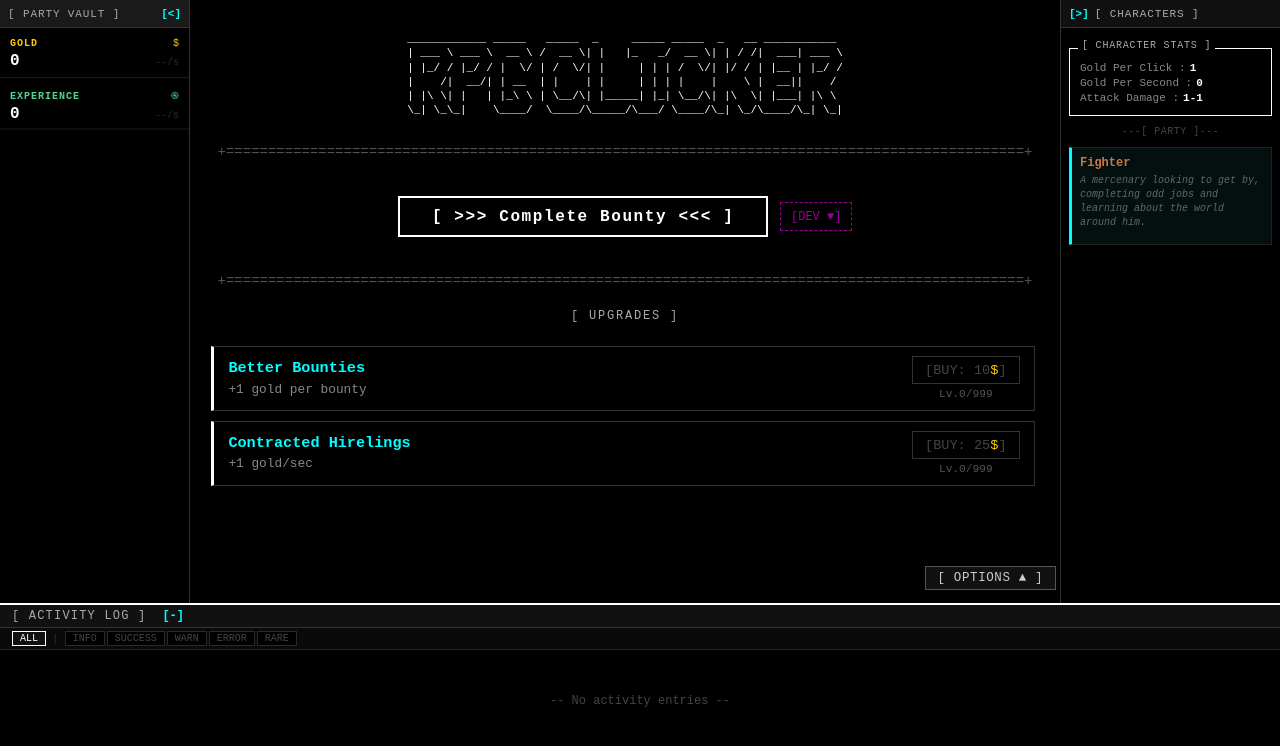
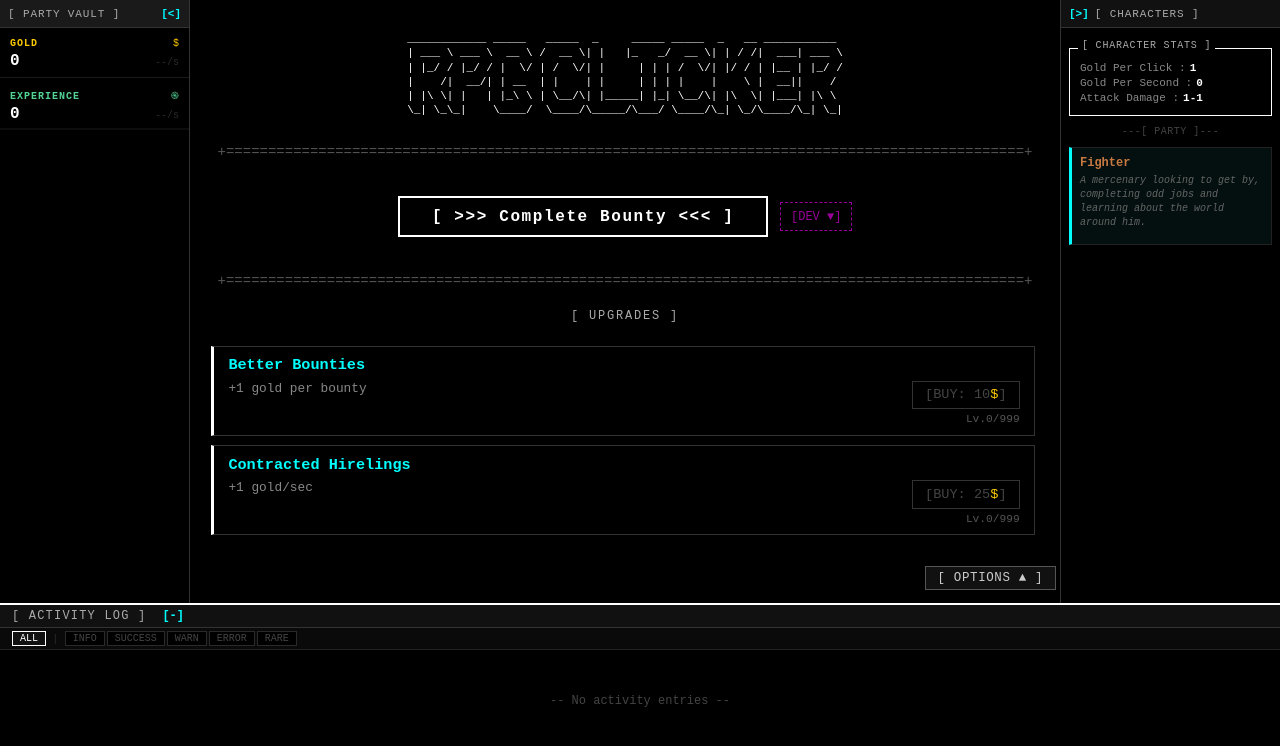
Before and after one commit to penguinswin3/rpg-clicker, an Angular app: page / in a window 1280 px wide. Shown: the top 746 px of the page. Built offline with nearby package versions, Linux system fonts and the light colour scheme.

Commit message:
upgrade button formatting

```diff
--- a/src/app/app.component.html
+++ b/src/app/app.component.html
@@ -74,11 +74,10 @@ ____________ _____   _____  _     _____ _____  _   __ ___________
 
         <!-- Shared upgrade card template — used by both columns -->
         <ng-template #upgradeCard let-id>
-          <div class="upgrade-card">
-            <div class="upgrade-info">
+          <div class="upgrade-card" [class.bland]="blandMode">
             <span class="upgrade-name cyan-text">{{ getUpgradeFlavor(id).name }}</span>
+            <div class="upgrade-body">
               <span class="upgrade-desc" *ngIf="!blandMode">{{ getUpgradeFlavor(id).desc }}{{ upgradeDescSuffix(id) }}</span>
-            </div>
               <div class="upgrade-btn-wrap">
                 <button class="upgrade-btn"
                   [class.upgrade-maxed]="upgrades.isMaxed(id)"
@@ -88,6 +87,7 @@ ____________ _____   _____  _     _____ _____  _   __ ___________
                   <ng-template #costTpl>[BUY: <ng-container *ngFor="let c of upgrades.allCosts(id); let i = index"><ng-container *ngIf="i > 0"> + </ng-container>{{ formatNumber(c.amount) }}<span [style.color]="getCurrencyFlavor(c.currency).color">{{ getCurrencyFlavor(c.currency).symbol }}</span></ng-container>]</ng-template>
                 </button>
                 <span class="upgrade-level">Lv.{{ upgrades.level(id) }}/{{ upgrades.maxLevel(id) }}</span>
+              </div>
             </div>
           </div>
         </ng-template>
--- a/src/app/app.component.scss
+++ b/src/app/app.component.scss
@@ -389,15 +389,14 @@
 
 .upgrade-card {
   display: flex;
-  justify-content: space-between;
-  align-items: center;
+  flex-direction: column;
   box-sizing: border-box;
   border: 1px solid #333;
   border-left: 3px solid #fff;
   padding: 0.6rem 0.9rem;
   margin-bottom: 0.6rem;
   min-height: 3.25rem;
-  gap: 0.6rem;
+  gap: 0.3rem;
 
   &:hover {
     border-left-color: #0ff;
@@ -405,20 +404,24 @@
   }
 }
 
-.upgrade-info {
-  display: flex;
-  flex-direction: column;
-  gap: 0.2rem;
-  min-width: 0;
-  overflow: hidden;
-  flex: 1;
-}
-
 .upgrade-name {
   font-weight: bold;
   font-size: 0.95rem;
   word-wrap: break-word;
   line-height: 1.3;
+  width: 100%;
+}
+
+.cyan-text {
+  color: #0ff;
+}
+
+// Row beneath the title: description on the left, buy button on the right
+.upgrade-body {
+  display: flex;
+  align-items: flex-start;
+  gap: 0.6rem;
+  width: 100%;
 }
 
 .upgrade-desc {
@@ -426,19 +429,33 @@
   font-size: 0.8rem;
   line-height: 1.3;
   word-wrap: break-word;
-}
-
-.cyan-text {
-  color: #0ff;
+  flex: 1 1 50%;
+  min-width: 0;
 }
 
 .upgrade-btn-wrap {
   display: flex;
   flex-direction: column;
-  align-items: center;
+  align-items: flex-end;
   gap: 0.25rem;
-  margin-left: 1rem;
-  flex-shrink: 0;
+  flex: 1 1 50%;
+  min-width: 0;
+}
+
+// In bland mode (no description) the button area takes full width
+.upgrade-card.bland .upgrade-body {
+  flex-direction: column;
+}
+
+.upgrade-card.bland .upgrade-btn-wrap {
+  width: 100%;
+  flex: none;
+  align-items: flex-end;
+}
+
+.upgrade-card.bland .upgrade-btn {
+  width: 100%;
+  text-align: center;
 }
 
 .upgrade-level {
@@ -456,7 +473,9 @@
   font-size: 0.85rem;
   padding: 0.35rem 0.75rem;
   cursor: pointer;
-  white-space: nowrap;
+  white-space: normal;
+  word-wrap: break-word;
+  text-align: center;
   transition: background 0.1s, color 0.1s;
 
   &:hover:not(:disabled) {
```
Lines whose indentation alone changed are shown as unchanged.
